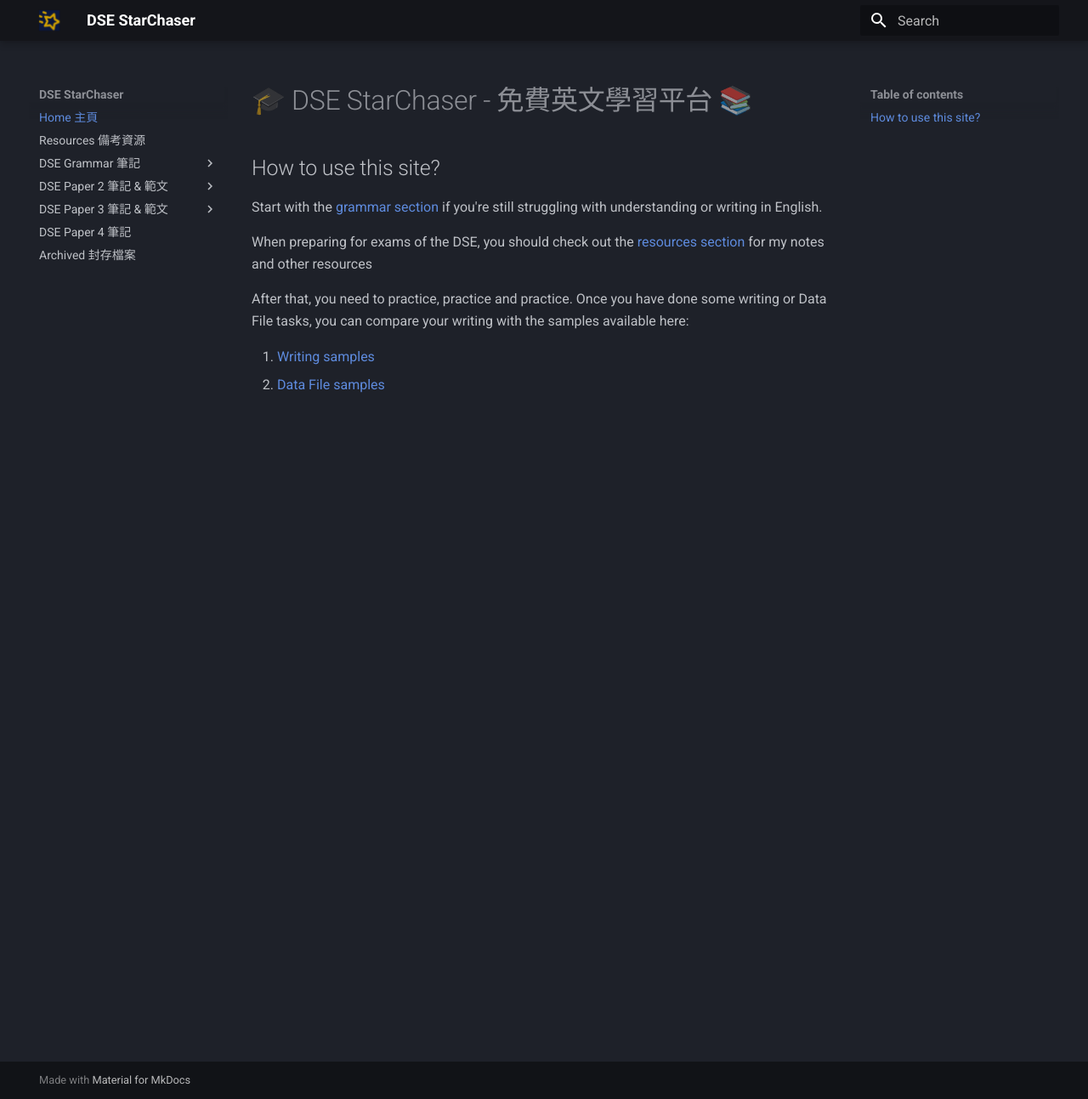
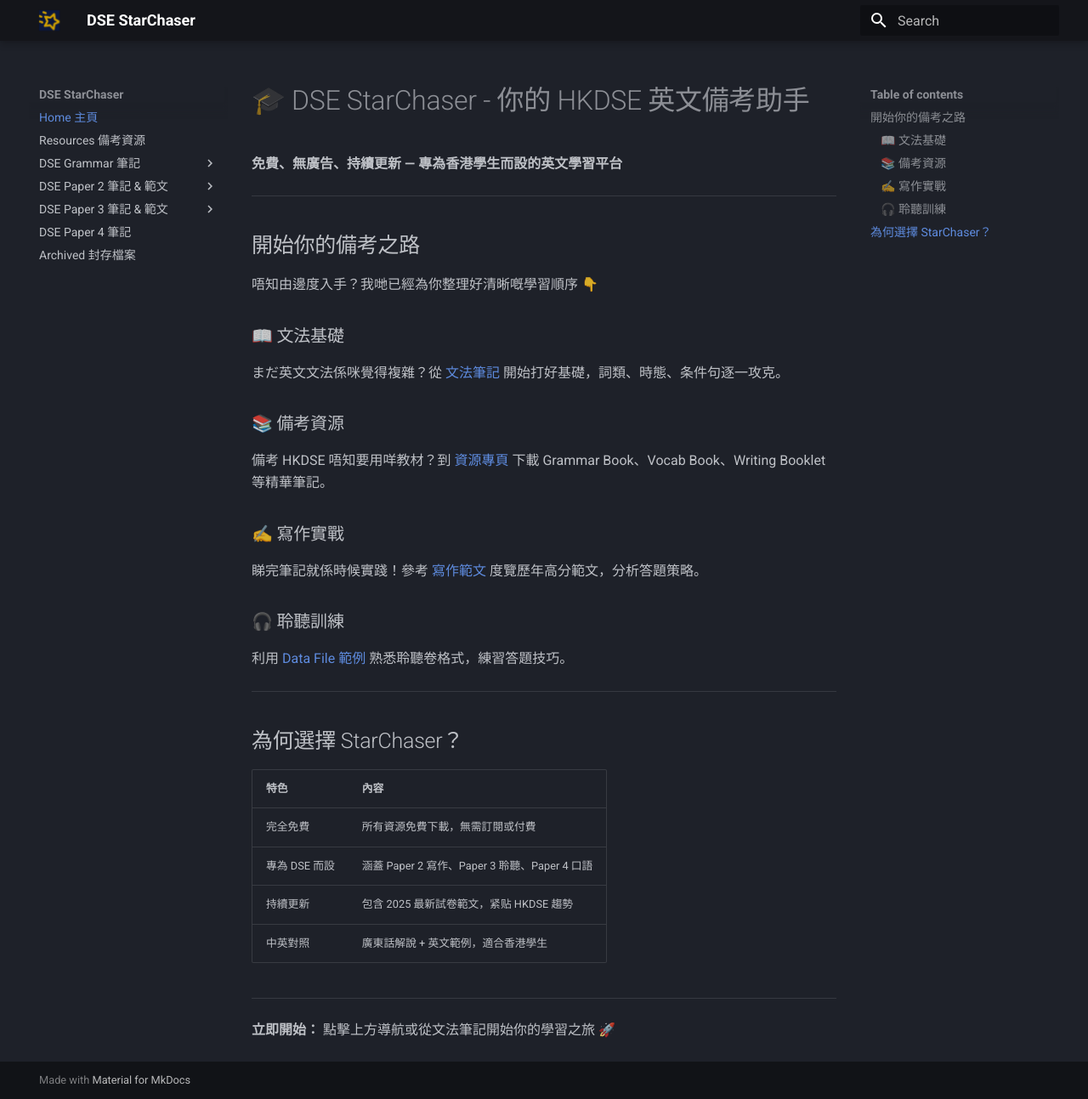
Before and after one commit to louiskwt/starchaser-portal, an MkDocs documentation site: the page built from docs/index.md, in a window 1280 px wide and 1293 px high. Shown: the whole window at 85% size. Built offline with MkDocs 1.6.1 and Material for MkDocs 9.7.7, drawn with Linux system fonts in a browser that asks for light colours.

Commit message:
update landing page content

```diff
--- a/docs/index.md
+++ b/docs/index.md
@@ -3,15 +3,39 @@
 description: DSE StarChaser 是一家專為香港學生提供的免費英文學習平台。包含文法筆記、寫作範文、聆聽練習及說話備考資源，助你備考 HKDSE 英文考試。
 ---
 
-# 🎓 DSE StarChaser - 免費英文學習平台 📚
+# 🎓 DSE StarChaser - 你的 HKDSE 英文備考助手
 
-## How to use this site?
+**免費、無廣告、持續更新 — 專為香港學生而設的英文學習平台**
 
-Start with the [grammar section](grammar/index.md) if you're still struggling with understanding or writing in English.
+---
 
-When preparing for exams of the DSE, you should check out the [resources section](resources/index.md) for my notes and other resources
+## 開始你的備考之路
 
-After that, you need to practice, practice and practice. Once you have done some writing or Data File tasks, you can compare your writing with the samples available here:
+唔知由邊度入手？我哋已經為你整理好清晰嘅學習順序 👇
 
-1. [Writing samples](writing/index.md)
-2. [Data File samples](listening/index.md)
+### 📖 文法基礎
+まだ英文文法係咪覺得複雜？從 [文法筆記](grammar/index.md) 開始打好基礎，詞類、時態、条件句逐一攻克。
+
+### 📚 備考資源
+備考 HKDSE 唔知要用咩教材？到 [資源專頁](resources/index.md) 下載 Grammar Book、Vocab Book、Writing Booklet 等精華筆記。
+
+### ✍️ 寫作實戰
+睇完筆記就係時候實踐！參考 [寫作範文](writing/index.md) 度覽歷年高分範文，分析答題策略。
+
+### 🎧 聆聽訓練
+利用 [Data File 範例](listening/index.md) 熟悉聆聽卷格式，練習答題技巧。
+
+---
+
+## 為何選擇 StarChaser？
+
+| 特色 | 內容 |
+|------|------|
+| 完全免費 | 所有資源免費下載，無需訂閱或付費 |
+| 專為 DSE 而設 | 涵蓋 Paper 2 寫作、Paper 3 聆聽、Paper 4 口語 |
+| 持續更新 | 包含 2025 最新試卷範文，紧贴 HKDSE 趨勢 |
+| 中英對照 | 廣東話解說 + 英文範例，適合香港學生 |
+
+---
+
+**立即開始：** 點擊上方導航或從文法筆記開始你的學習之旅 🚀
```
